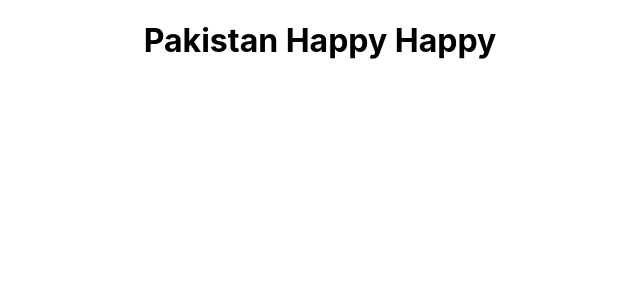
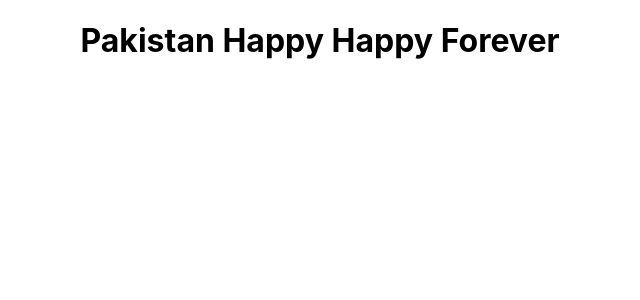
Before and after one commit to muhammadasif84/third-class, a React (Create React App) app: page / in a window 1280 px wide. Shown: the top 300 px of the page, without its empty margins (320-960 px from the left). Built offline with nearby package versions, Linux system fonts and the light colour scheme.

Commit message:
Update App.js

```diff
--- a/src/App.js
+++ b/src/App.js
@@ -4,7 +4,7 @@
 function App() {
   return (
     <div className="App">
-      <h1>Pakistan Happy Happy  </h1>
+      <h1>Pakistan Happy Happy Forever </h1>
     </div>
   );
 }
```
